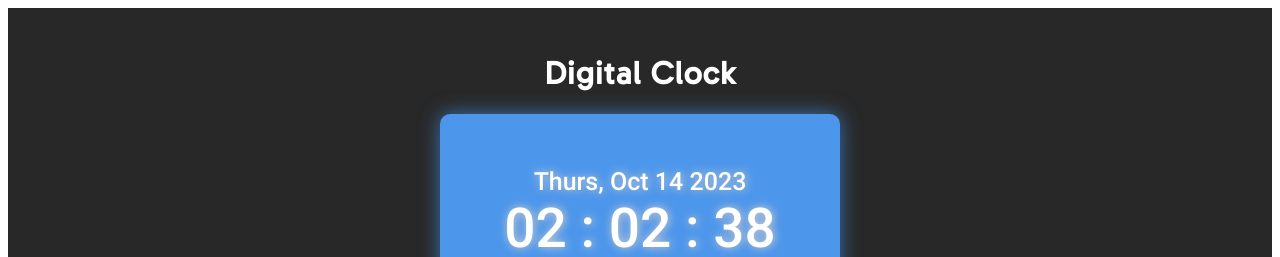
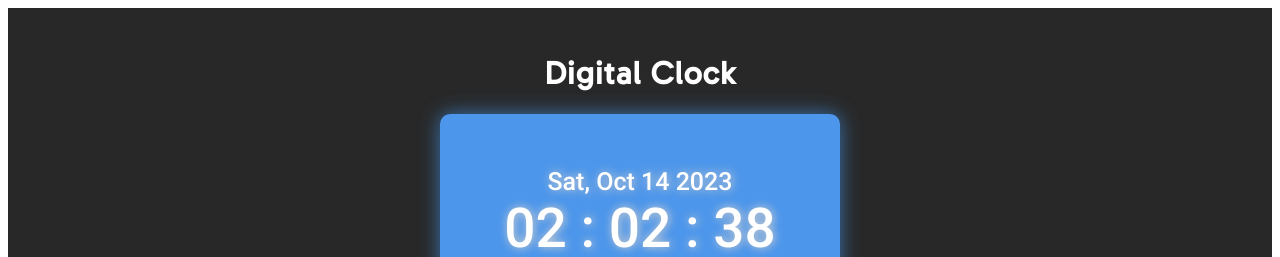
Before and after one commit to YehezkielG/date.github.io, a plain HTML site: page index.html in a window 1280 px wide. Shown: the top 257 px of the page. Drawn offline with Linux system fonts and the light colour scheme.

Commit message:
Fix bug if day fridat, saturday

```diff
--- a/index.html
+++ b/index.html
@@ -51,7 +51,7 @@
             else if (day == 3) {
                 day = "WED";
             }
-            else if (day = 4) {
+            else if (day == 4) {
                 day = "THURS";
             }
             else if (day == 5) {
```
